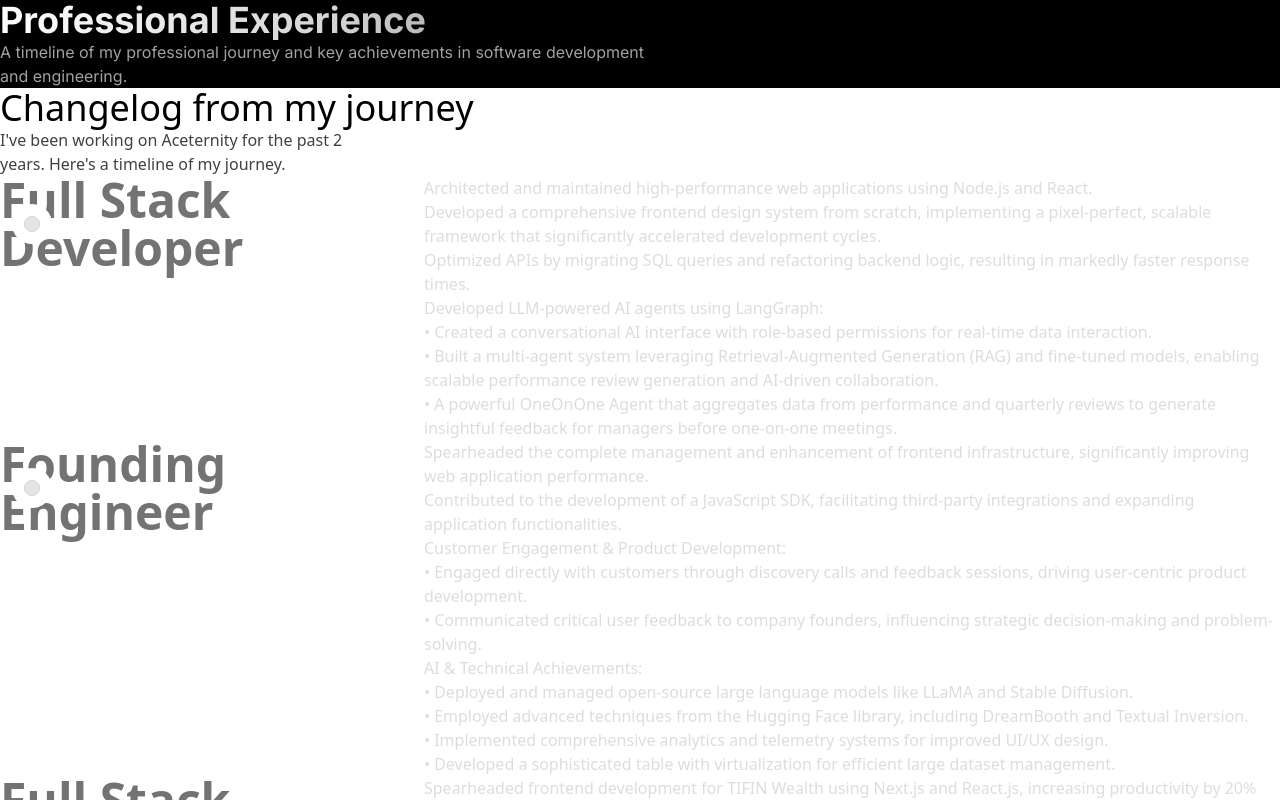
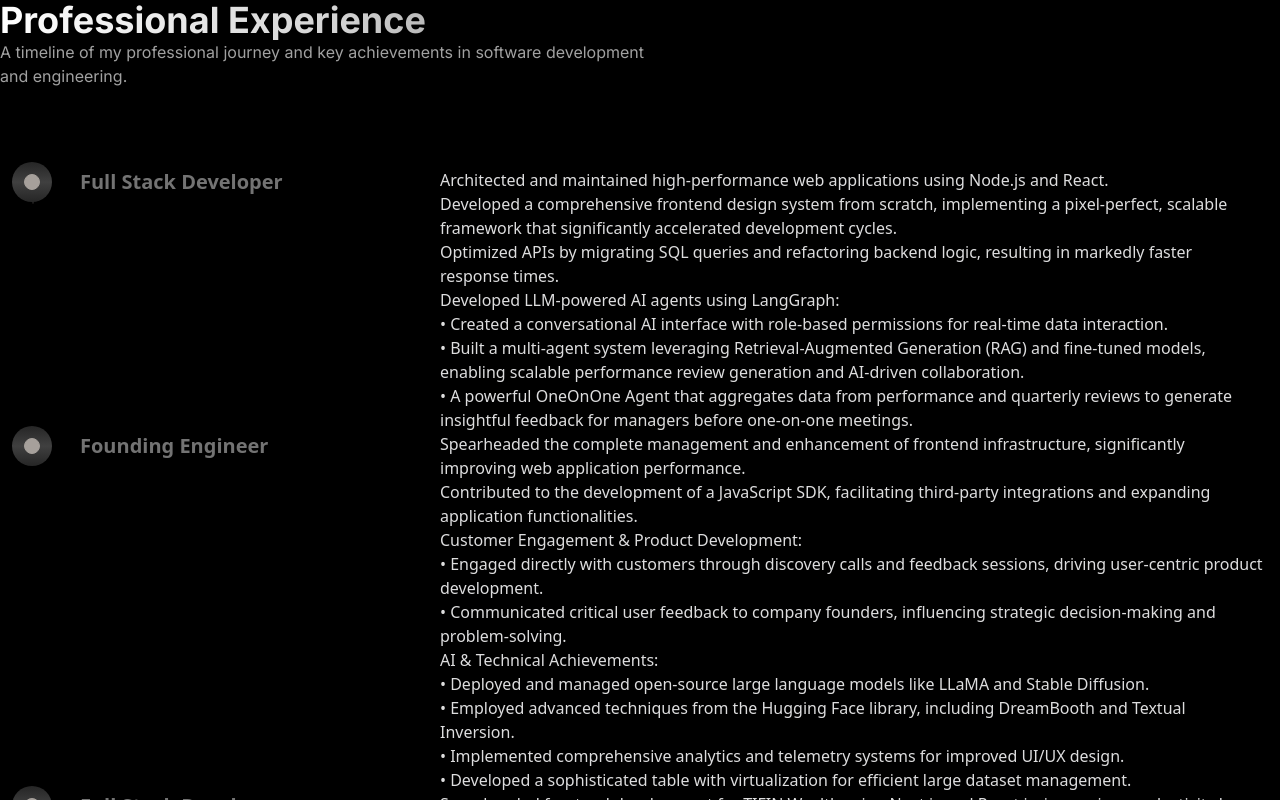
Before and after one commit to gokuljs/portfolio, a Next.js app: page /experience in a window 1280 px wide. Shown: the top 800 px of the page. Built offline with nearby package versions, Linux system fonts and the light colour scheme.

Commit message:
time line fix

```diff
--- a/package.json
+++ b/package.json
@@ -11,6 +11,7 @@
   "dependencies": {
     "@radix-ui/react-icons": "^1.3.0",
     "@radix-ui/themes": "^2.0.0",
+    "@tabler/icons-react": "^3.33.0",
     "@tailwindcss/postcss": "^4.1.7",
     "class-variance-authority": "^0.7.1",
     "clsx": "^2.1.1",
@@ -22,6 +23,7 @@
     "react-dom": "^18",
     "react-github-calendar": "^4.0.1",
     "react-particles": "^2.12.2",
+    "tailwind-merge": "^3.3.0",
     "tailwindcss": "^4.1.7",
     "tsparticles": "^2.12.0",
     "tsparticles-engine": "^2.12.0",
--- a/src/components/ui/timeline.tsx
+++ b/src/components/ui/timeline.tsx
@@ -34,36 +34,26 @@ export const Timeline = ({ data }: { data: TimelineEntry[] }) => {
 
   return (
     <div
-      className="w-full bg-white dark:bg-neutral-950 font-sans px-4 md:px-8 lg:px-10"
+      className="w-full font-sans md:px-10 bg-black flex items-center justify-center !py-20"
       ref={containerRef}
     >
-      <div className="max-w-7xl mx-auto py-10 md:py-20">
-        <h2 className="text-2xl md:text-4xl mb-4 text-black dark:text-white max-w-4xl">
-          Changelog from my journey
-        </h2>
-        <p className="text-neutral-700 dark:text-neutral-300 text-sm md:text-base max-w-sm">
-          I&apos;ve been working on Aceternity for the past 2 years. Here&apos;s
-          a timeline of my journey.
-        </p>
-      </div>
-
-      <div ref={ref} className="relative max-w-7xl mx-auto pb-10 md:pb-20">
+      <div ref={ref} className="relative max-w-7xl mx-auto !pb-20">
         {data.map((item, index) => (
           <div
             key={index}
-            className="flex justify-start pt-8 md:pt-40 md:gap-10"
+            className="flex justify-start pt-5 md:pt-40 md:gap-10"
           >
             <div className="sticky flex flex-col md:flex-row z-40 items-center top-40 self-start max-w-xs lg:max-w-sm md:w-full">
-              <div className="h-10 absolute left-3 md:left-3 w-10 rounded-full bg-white dark:bg-black flex items-center justify-center">
-                <div className="h-4 w-4 rounded-full bg-neutral-200 dark:bg-neutral-800 border border-neutral-300 dark:border-neutral-700 p-2" />
+              <div className="h-10 absolute left-3 md:left-3 w-10 rounded-full bg-gradient-to-b from-neutral-800 via-neutral-700 to-neutral-800 flex items-center justify-center">
+                <div className="h-4 w-4 rounded-full bg-stone-400 border border-stone-400 p-2" />
               </div>
-              <h3 className="hidden md:block text-xl md:pl-20 md:text-5xl font-bold text-neutral-500 dark:text-neutral-500">
+              <h3 className="hidden md:block text-xl md:!pl-20 md:!text-md font-bold text-neutral-500 dark:text-neutral-500 ">
                 {item.title}
               </h3>
             </div>
 
-            <div className="relative pl-12 md:pl-4 pr-4 w-full">
-              <h3 className="md:hidden block text-xl mb-4 text-left font-bold text-neutral-500 dark:text-neutral-500">
+            <div className="relative !pl-20 !pr-4 md:!pl-4 w-full">
+              <h3 className="md:hidden block text-2xl mb-4 text-left font-bold text-neutral-500 dark:text-neutral-500">
                 {item.title}
               </h3>
               {item.content}{' '}
@@ -81,7 +71,7 @@ export const Timeline = ({ data }: { data: TimelineEntry[] }) => {
               height: heightTransform,
               opacity: opacityTransform,
             }}
-            className="absolute inset-x-0 top-0  w-[2px] bg-gradient-to-t from-purple-500 via-blue-500 to-transparent from-[0%] via-[10%] rounded-full"
+            className="absolute inset-x-0 top-0  w-[2px] bg-gradient-to-t from-stone-500 via-white to-transparent from-[0%] via-[10%] rounded-full"
           />
         </div>
       </div>
--- a/src/lib/utils.ts
+++ b/src/lib/utils.ts
@@ -1,5 +1,6 @@
-import { clsx, type ClassValue } from 'clsx';
+import { ClassValue, clsx } from 'clsx';
+import { twMerge } from 'tailwind-merge';
 
 export function cn(...inputs: ClassValue[]) {
-  return clsx(inputs);
+  return twMerge(clsx(inputs));
 }
```
Also changed, not shown: 1 other file (tests, documents, lock files or other folders).
